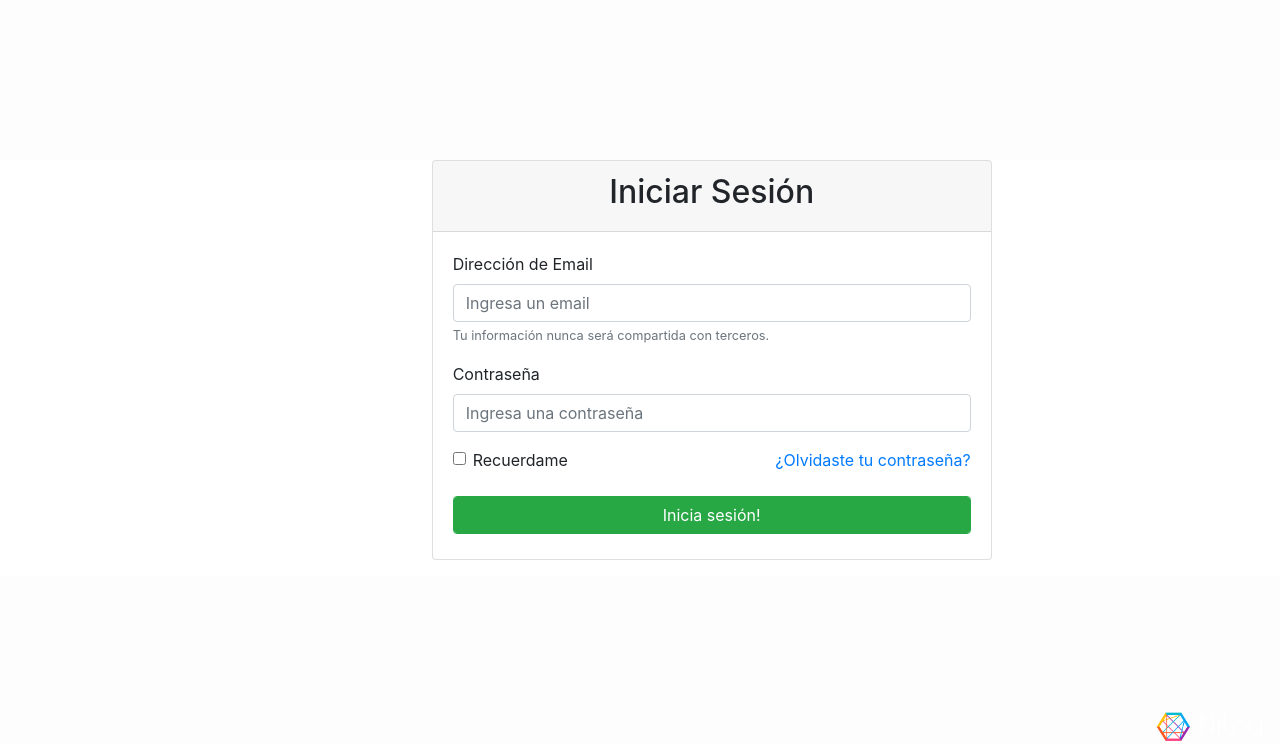
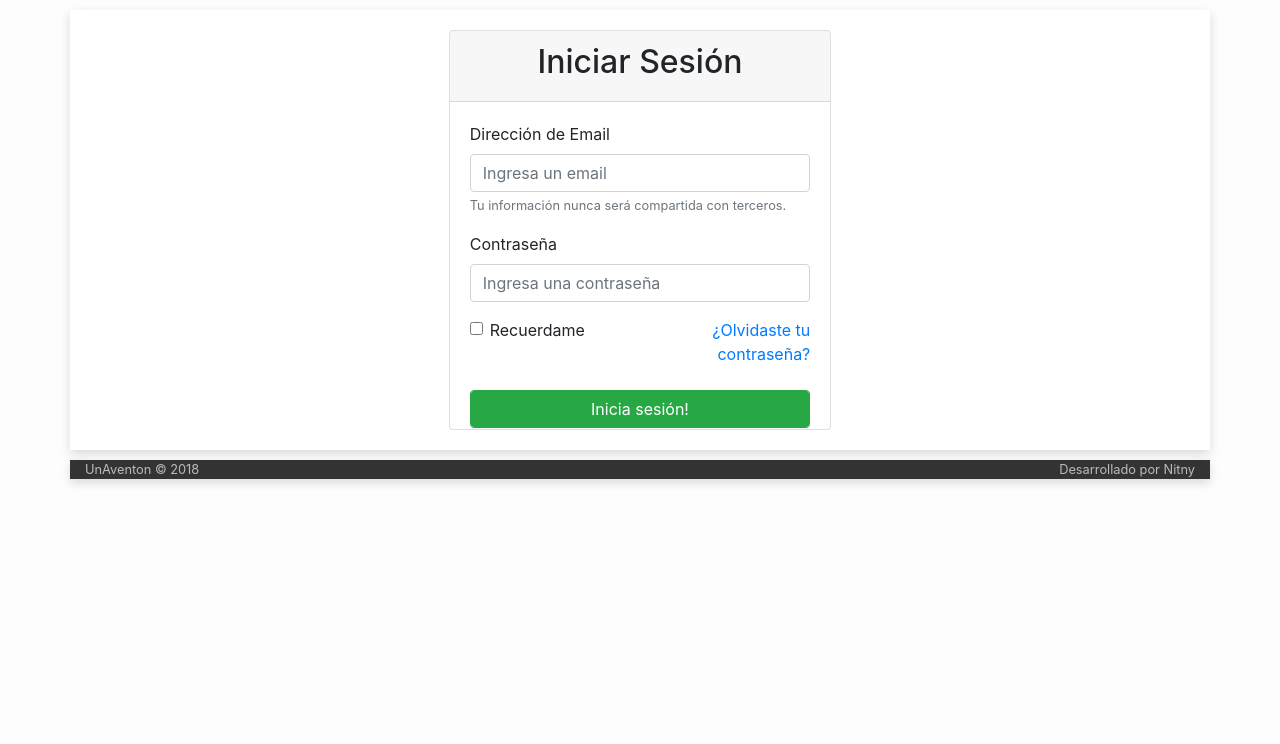
Before and after one commit to Un-Aventon/un-aventon-web, a PHP site: page /login in a window 1280 px wide. Shown: the part 56-800 px from the top of the page. Run offline with PHP 8.4, Linux system fonts and the light colour scheme; some libraries are stand-ins or nearby versions.

Commit message:
se arreglo formulario de login y footer

```diff
--- a/controller/login.php
+++ b/controller/login.php
@@ -68,8 +68,12 @@
 
 
 		?>
-		<div class="offset-4">
-		<div class="card bg-white mb-3" style="max-width: 35rem; height: 25rem; margin-top: 10rem">
+	<!-- parche = cierro container superior -->
+	</div>
+
+	<div class="container h-100">
+  	<div class="row h-100 justify-content-center align-items-center">
+			<div class="card bg-white" style="max-width: 600px; height: 400px; margin-top: 20px; margin-bottom: 20px">
   			<div class="card-header"><h2 class="text-center">Iniciar Sesión</h2></div>
   			<div class="card-body">
     			<form action="/login" method="post">
@@ -100,5 +104,10 @@
  			 </div>
 		</div>
 	</div>
+</div>
+
+<!-- fin parche = abro container -->
+<div class="container">
+
 		<?php
 	}
--- a/css/stylo.css
+++ b/css/stylo.css
@@ -1,5 +1,28 @@
 body{
   background-color: #fdfdfd;
+}
+
+.centrado {
+  position: absolute;
+  display: block;
+  top: 50%;
+  left: 50%;
+  transform: translate(-50%, -50%);
+  -webkit-transform: translate(-50%, -50%);
+}
+
+.cuadro {
+  background-color: green;
+  width: 300px;
+  height: 200px;
+  border: 0px solid #grey;
+  border-radius: 6px;
+  position: absolute;
+  left: 50%;
+  top: 50%;
+  transform: translate(-50%, -50%);
+  -webkit-transform: translate(-50%, -50%);
+  text-align: center;
 }
 
 .container{
--- a/php/cierre_body.php
+++ b/php/cierre_body.php
@@ -1,6 +1,8 @@
-<div class="row" style="background-color: #333; color: #fafafa">
-  <div class="col-md-12 fixed-bottom">
-    <img src="img/nitny-logo.png" alt="nitny logo" style="width: 110px;" class="float-right">
+<div class="row" style="background-color: #333; color: #bbb">
+  <div class="col-md-12">
+    <small class="float-left">UnAventon © 2018</small>
+    <small class="float-right">Desarrollado por Nitny</small>
+    <!--<img src="img/nitny-logo.png" alt="nitny logo" style="width: 110px;" class="float-right"> -->
   </div>
 </div>
 </div>
--- a/php/inicio_body.php
+++ b/php/inicio_body.php
@@ -15,4 +15,4 @@
     <?php
       include('php/navbar.php');
     ?>
-    <div class="container-fluid" style="background-color: #fff">
+    <div class="container" style="background-color: #fff;">
```
Lines whose indentation alone changed are shown as unchanged.
